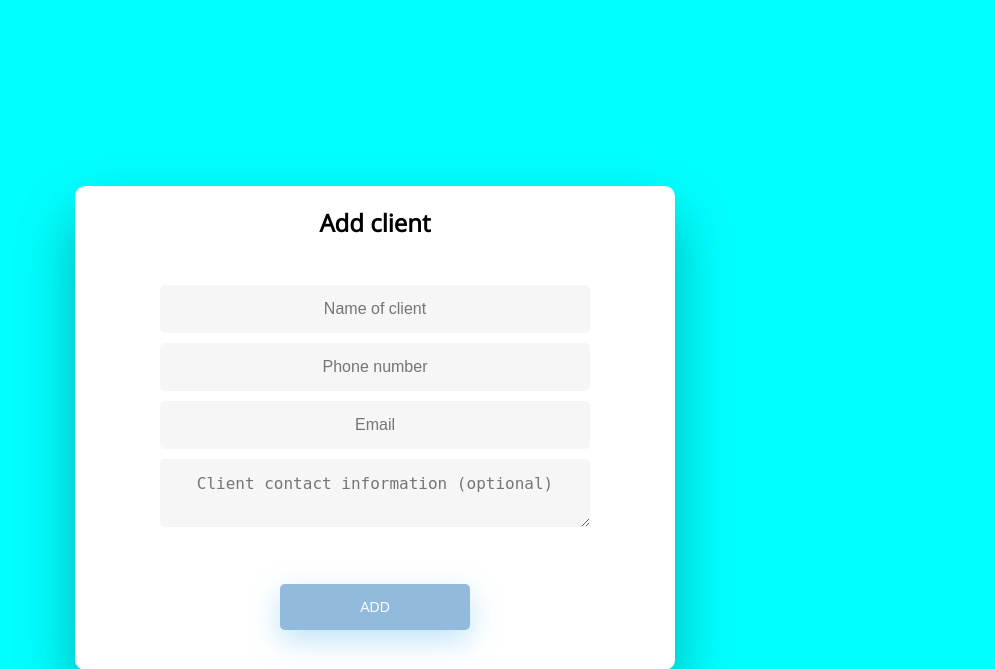
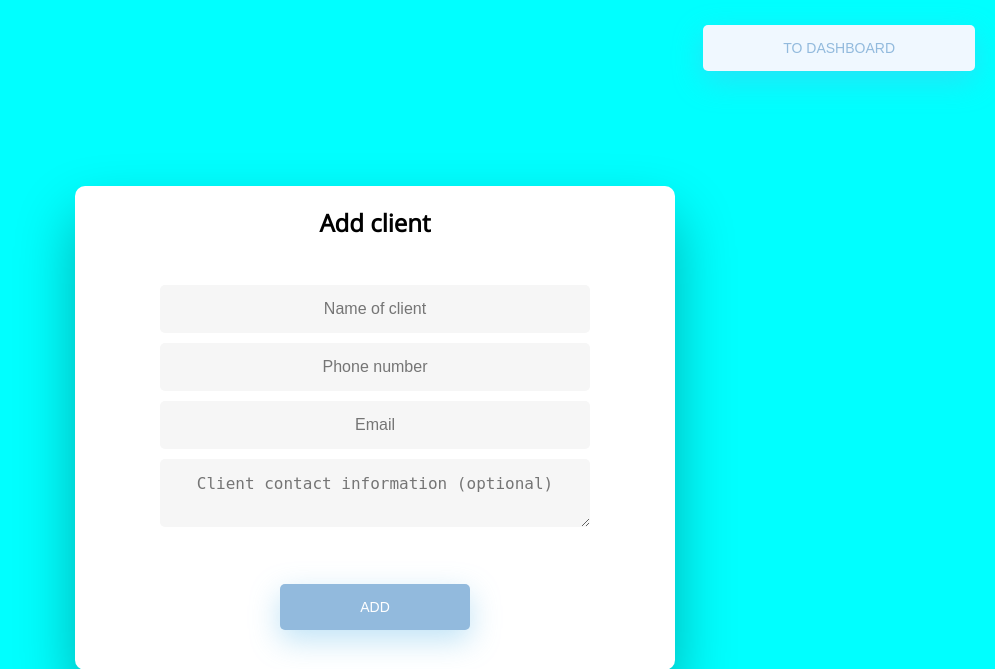
Before and after one commit to r-elsa/invoicing, a Flask app: page /addclient in a window 1280 px wide. Shown: the top 669 px of the page, without its empty margins (285-1280 px from the left). Run offline with Flask 3, Linux system fonts and the light colour scheme.

Commit message:
back to dashboard- button on all pages

```diff
--- a/templates/add_client.html
+++ b/templates/add_client.html
@@ -10,11 +10,13 @@
 </head>
 
 <body>
+  <button id ="topright"><a href="/dashboard"  target="_"  >To dashboard</a></button>
 
   <div class="maincontainer">
     <div class="maincontainercontent invoicecreation">
 
       <h2> Add client </h2>
+
 
       <form action="/createinvoice" method="POST">
         <br>
--- a/templates/add_product.html
+++ b/templates/add_product.html
@@ -10,10 +10,12 @@
 </head>
 
 <body>
+  <button id ="topright"><a href="/dashboard"  target="_"  >To dashboard</a></button>
 
   <div class="maincontainer">
     <div class="maincontainercontent invoicecreation">
       <h2> Add product</h2>
+
 
 
       <form action="/createinvoice" method="POST">
--- a/templates/add_project.html
+++ b/templates/add_project.html
@@ -10,11 +10,13 @@
 </head>
 
 <body>
+    <button id ="topright"><a href="/dashboard"  target="_"  >To dashboard</a></button>
 
     <div class="maincontainer">
         <div class="maincontainercontent invoicecreation">
 
             <h2> Add project</h2>
+
 
             <form action="/createinvoice" method="POST">
                 <br>
```
